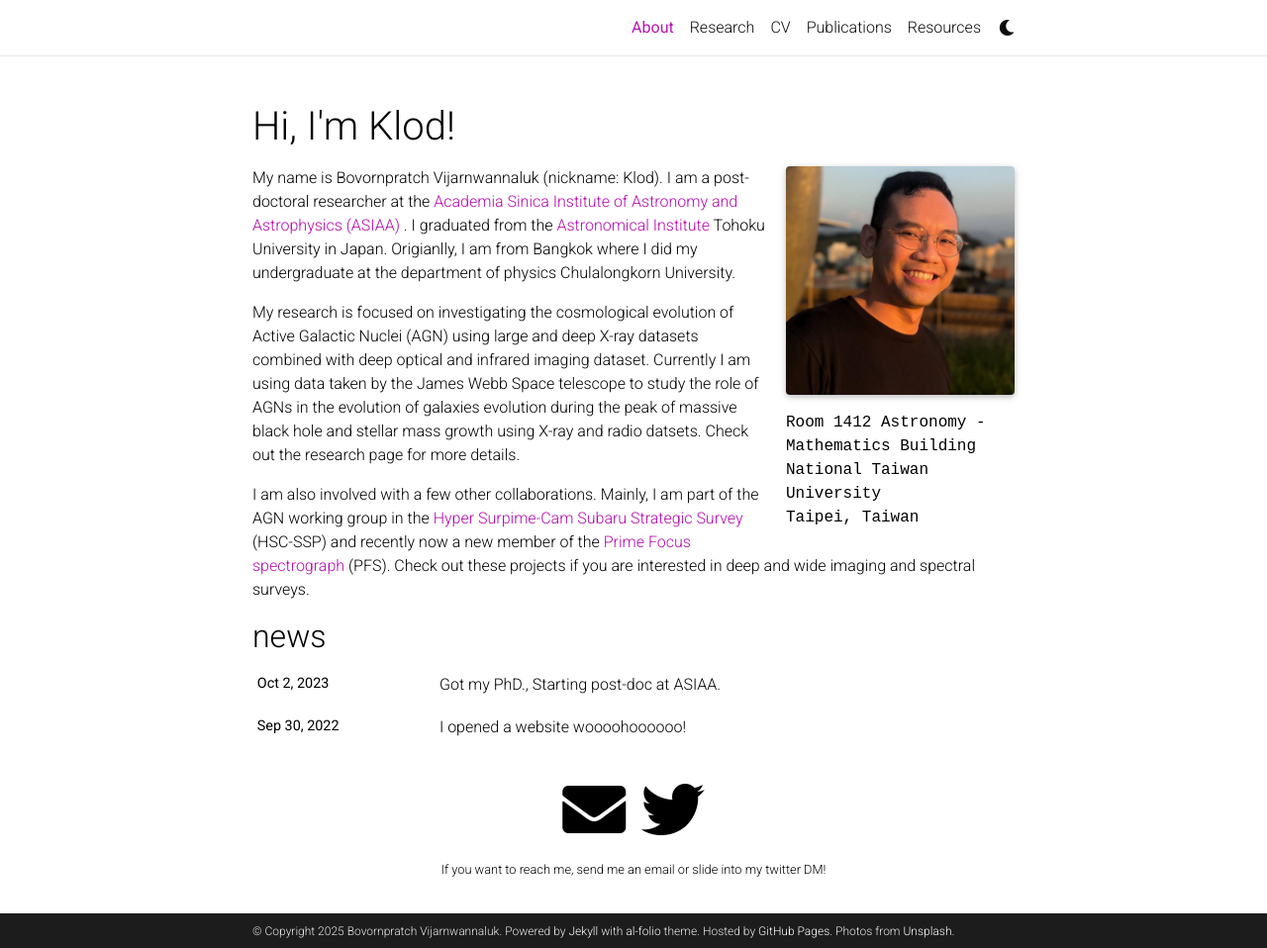
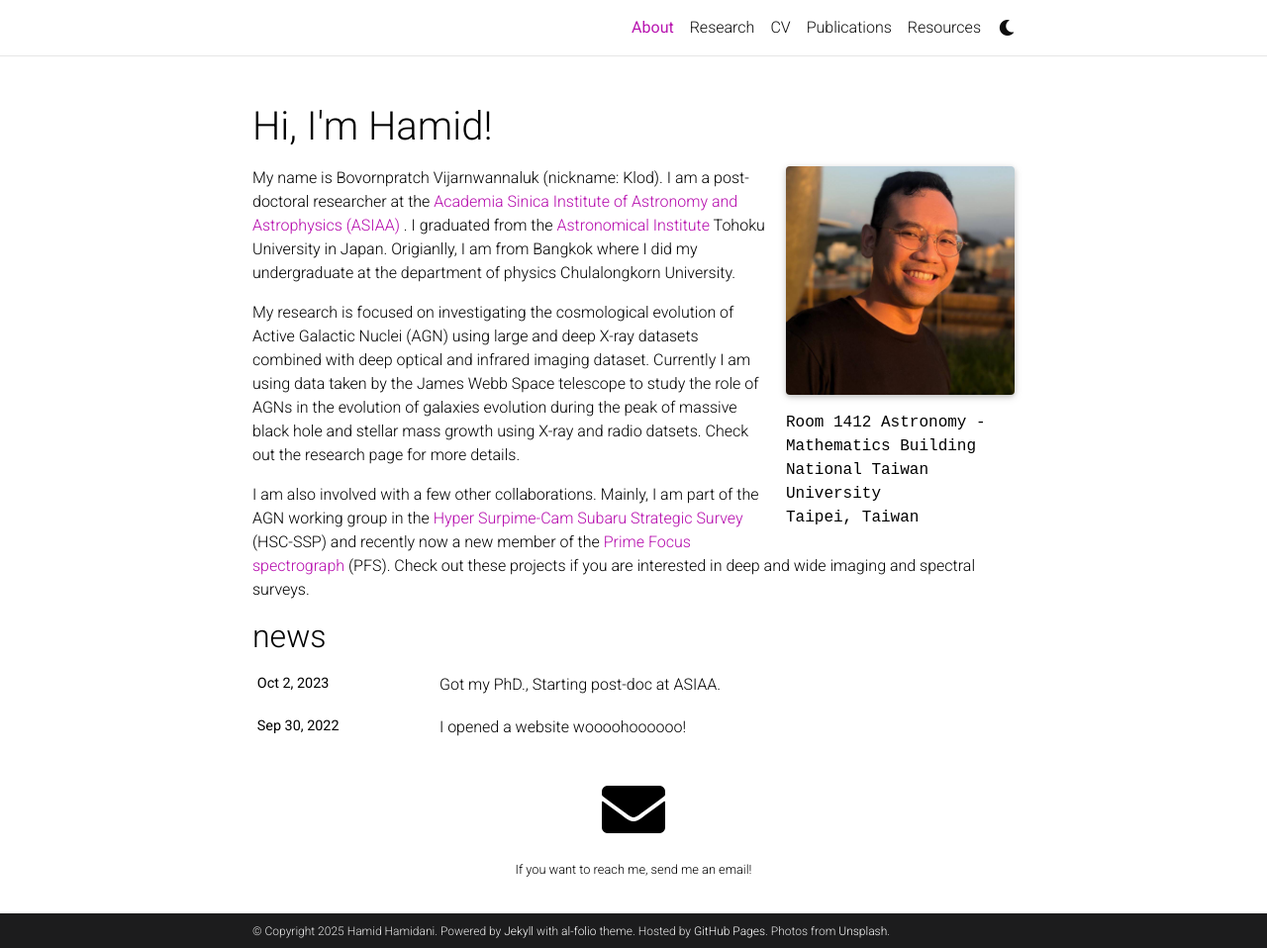
Before and after one commit to hamidhamidani/hamidhamidani, a Jekyll site: the page built from _pages/about.md, in a window 1280 px wide and 958 px high. Shown: the whole window at 99% size. Built offline with Jekyll 4.4.1, drawn with Linux system fonts in a browser that asks for light colours; full-size pictures stand in for the smaller copies a plugin makes; comment, search, counter and statistics services are not loaded; a style sheet for code colours, icons or effects is not loaded.

Commit message:
Update _config.yml

```diff
--- a/_config.yml
+++ b/_config.yml
@@ -2,12 +2,13 @@
 # Site settings
 # -----------------------------------------------------------------------------
 
-title: Hi, I'm Klod! # the website title (if blank, full name will be used instead)
-first_name: Bovornpratch
+title: Hi, I'm Hamid! # the website title (if blank, full name will be used instead)
+first_name: Hamid
 middle_name:
-last_name: Vijarnwannaluk
-email: bkvijarnwannaluk@asiaa.sinica.edu.tw
+last_name: Hamidani
+email: hhamidani@astr.tohoku.ac.jp
 description: > # the ">" symbol means to ignore newlines until "footer_text:"
+  I'm a theoretical astrophysicist studying relativistic jets, gamma-ray bursts (GRBs), and their interaction with circumstellar environments.
   A simple, whitespace theme for academics. Based on [*folio](https://github.com/bogoli/-folio) design.
 footer_text: >
   Powered by <a href="https://jekyllrb.com/" target="_blank">Jekyll</a> with <a href="https://github.com/alshedivat/al-folio">al-folio</a> theme.
@@ -16,10 +17,10 @@ footer_text: >
 keywords: jekyll, jekyll-theme, academic-website, portfolio-website  # add your own keywords or leave empty
 
 lang: en # the language of your site (for example: en, fr, cn, ru, etc.)
-icon: ☕️  # the emoji used as the favicon (alternatively, provide image name in /assets/img/)
+icon: 🔭  # the emoji used as the favicon (alternatively, provide image name in /assets/img/)
 
-url: https://bovornpratch.github.io # the base hostname & protocol for your site
-baseurl: / # the subpath of your site, e.g. /blog/
+url: https://hamidhamidani.github.io # the base hostname & protocol for your site
+baseurl: "" #/ # the subpath of your site, e.g. /blog/
 last_updated: false # set to true if you want to display last updated in the footer
 impressum_path:  # set to path to include impressum link in the footer, use the same path as permalink in a page, helps to conform with EU GDPR
 
@@ -67,13 +68,13 @@ og_image: # The site-wide (default for all links) Open Graph preview image
 # Social integration
 # -----------------------------------------------------------------------------
 
-github_username: # your GitHub user name
+github_username: #hamidhamidani # your GitHub user name
 gitlab_username: # your GitLab user name
-twitter_username: VKlodius # your Twitter handle
+twitter_username: # your Twitter handle
 linkedin_username: # your LinkedIn user name
-scholar_userid: # your Google Scholar ID
+scholar_userid: K_jSQb4AAAAJ # your Google Scholar ID
 semanticscholar_id: # your Semantic Scholar ID
-orcid_id: # your ORCID ID
+orcid_id: 0000-0003-2866-4522 # your ORCID ID
 medium_username: # your Medium username
 quora_username: # your Quora username
 publons_id: # your ID on Publons
@@ -94,7 +95,7 @@ facebook_id: # your facebook id
 discord_id: # your discord id (18-digit unique numerical identifier)
 
 contact_note: >
- If you want to reach me, send me an email or slide into my twitter DM!
+ If you want to reach me, send me an email!
 
 # -----------------------------------------------------------------------------
 # Analytics and search engine verification
@@ -112,7 +113,7 @@ bing_site_verification:  # out your bing-site-verification ID (Bing Webmaster)
 
 blog_name: Blog # blog_name will be displayed in your blog page
 blog_nav_title:   # your blog must have a title for it to be displayed in the nav bar
-blog_description: Short Blog Updates of Progess
+blog_description: ...
 permalink: /blog/:year/:title/
 
 # Pagination
@@ -229,9 +230,8 @@ display_tags: ['formatting', 'images', 'links', 'math', 'code'] # this tags will
 # -----------------------------------------------------------------------------
 
 scholar:
-
-  last_name: [Vijarnwannaluk]
-  first_name: [Bovornpratch]
+  last_name: [Hamidani]
+  first_name: [Hamid]
 
   style: apa
   locale: en
```
